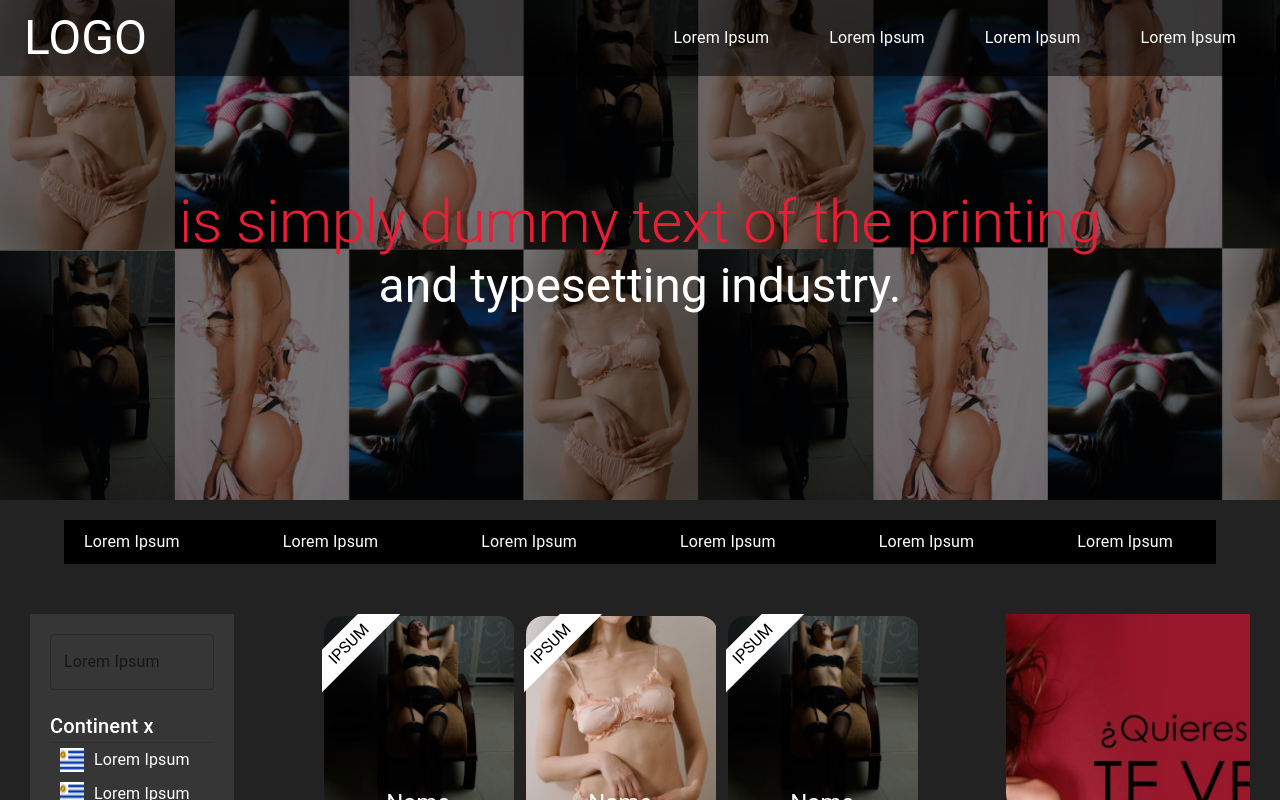
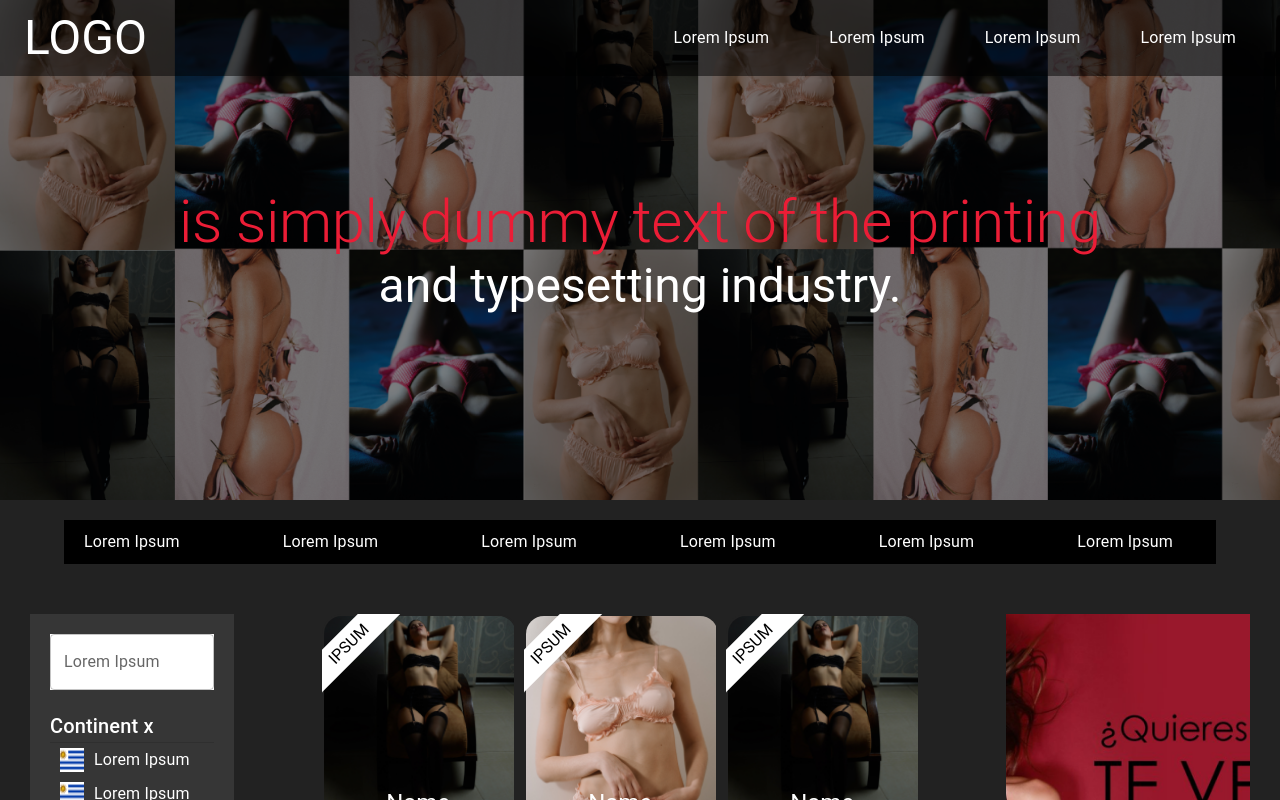
Before and after one commit to tecnoher/mig, a React (Create React App) app: page / in a window 1280 px wide. Shown: the top 800 px of the page. Built offline with nearby package versions, Linux system fonts and the light colour scheme.

Commit message:
mobile fixes

```diff
--- a/src/index.css
+++ b/src/index.css
@@ -13,3 +13,7 @@ code {
   font-family: source-code-pro, Menlo, Monaco, Consolas, "Courier New",
     monospace;
 }
+
+.MuiTextField-root {
+  background-color: white;
+}
```
